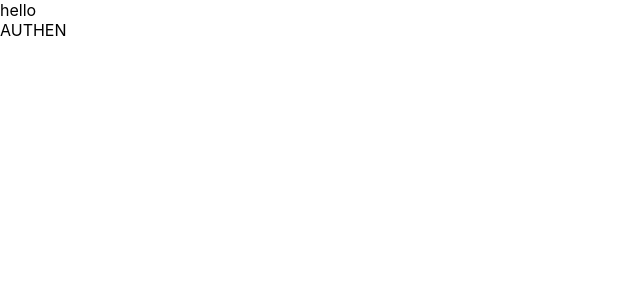
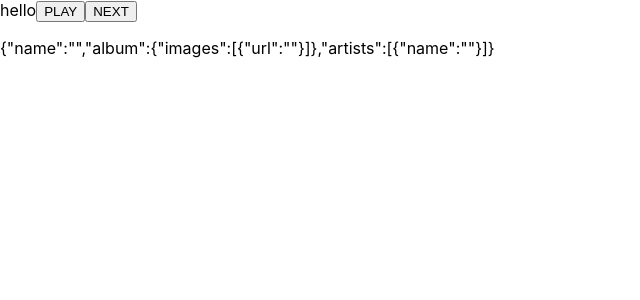
Before and after one commit to dodadoa/spotify-co-curate, a Next.js app: page / in a window 1280 px wide. Shown: the top 300 px of the page, without its empty margins (0-640 px from the left). Built offline with nearby package versions, Linux system fonts and the light colour scheme; no server answers; sample sign-in values are in the browser's storage.

Commit message:
make it play song

```diff
--- a/pages/api/auth/[...nextauth].js
+++ b/pages/api/auth/[...nextauth].js
@@ -2,7 +2,7 @@ import NextAuth from 'next-auth';
 import SpotifyProvider from 'next-auth/providers/spotify';
 
 const scope =
-  'user-read-recently-played user-read-playback-state user-top-read user-modify-playback-state user-read-currently-playing user-follow-read playlist-read-private user-read-email user-read-private user-library-read playlist-read-collaborative';
+  'streaming user-read-recently-played user-read-playback-state user-top-read user-modify-playback-state user-read-currently-playing user-follow-read playlist-read-private user-read-email user-read-private user-library-read playlist-read-collaborative';
 
 export default NextAuth({
   providers: [
--- a/pages/index.js
+++ b/pages/index.js
@@ -1,22 +1,91 @@
-import { useEffect } from 'react'
+import { useEffect, useState } from 'react'
 import { getSession } from "next-auth/react";
 import { isAuthenticated } from "../utils/isAuthenticated";
 
 export default function Home({ hello }) {
 
+  const [player, setPlayer] = useState(null)
+  const [isPaused, setPaused] = useState(false);
+  const [isActive, setActive] = useState(false);
+  const [activeSession, setActiveSession] = useState({})
+
+  const track = {
+    name: "",
+    album: {
+      images: [
+        { url: "" }
+      ]
+    },
+    artists: [
+      { name: "" }
+    ]
+  }
+  const [currentTrack, setTrack] = useState(track);
+
   const fetchSession = async () => {
     const session = await getSession()
-    console.log(session)
+    setActiveSession(session)
+    const accessToken = session.user.accessToken
+
+    const script = document.createElement("script");
+    script.src = "https://sdk.scdn.co/spotify-player.js";
+    script.async = true;
+
+    document.body.appendChild(script);
+
+    window.onSpotifyWebPlaybackSDKReady = () => {
+
+      const player = new window.Spotify.Player({
+        name: 'Imagining 1',
+        getOAuthToken: cb => { cb(accessToken); },
+        volume: 0.5
+      });
+
+      setPlayer(player);
+
+      player.addListener('ready', ({ device_id }) => {
+        console.log('Ready with Device ID', device_id);
+      });
+
+      player.addListener('not_ready', ({ device_id }) => {
+        console.log('Device ID has gone offline', device_id);
+      });
+
+      player.addListener('player_state_changed', (state => {
+
+        if (!state) {
+          return;
+        }
+
+        setTrack(state.track_window.current_track);
+        setPaused(state.paused);
+
+        player.getCurrentState().then(state => {
+          (!state) ? setActive(false) : setActive(true)
+        });
+
+      }));
+
+      player.connect();
+    };
   }
 
   useEffect(() => {
     fetchSession()
   }, [])
 
+
+  const handleNext = () => {}
+
   return (
     <div>
       {hello}
-      <div>AUTHEN</div>
+      <button onClick={() => {
+        player.togglePlay()
+        player.activateElement()
+      }}> PLAY </button>
+      <button onClick={handleNext}> NEXT </button>
+      <p>{JSON.stringify(currentTrack)}</p>
     </div>
   );
 }
```
Also changed, not shown: external/spotify.js (added).
